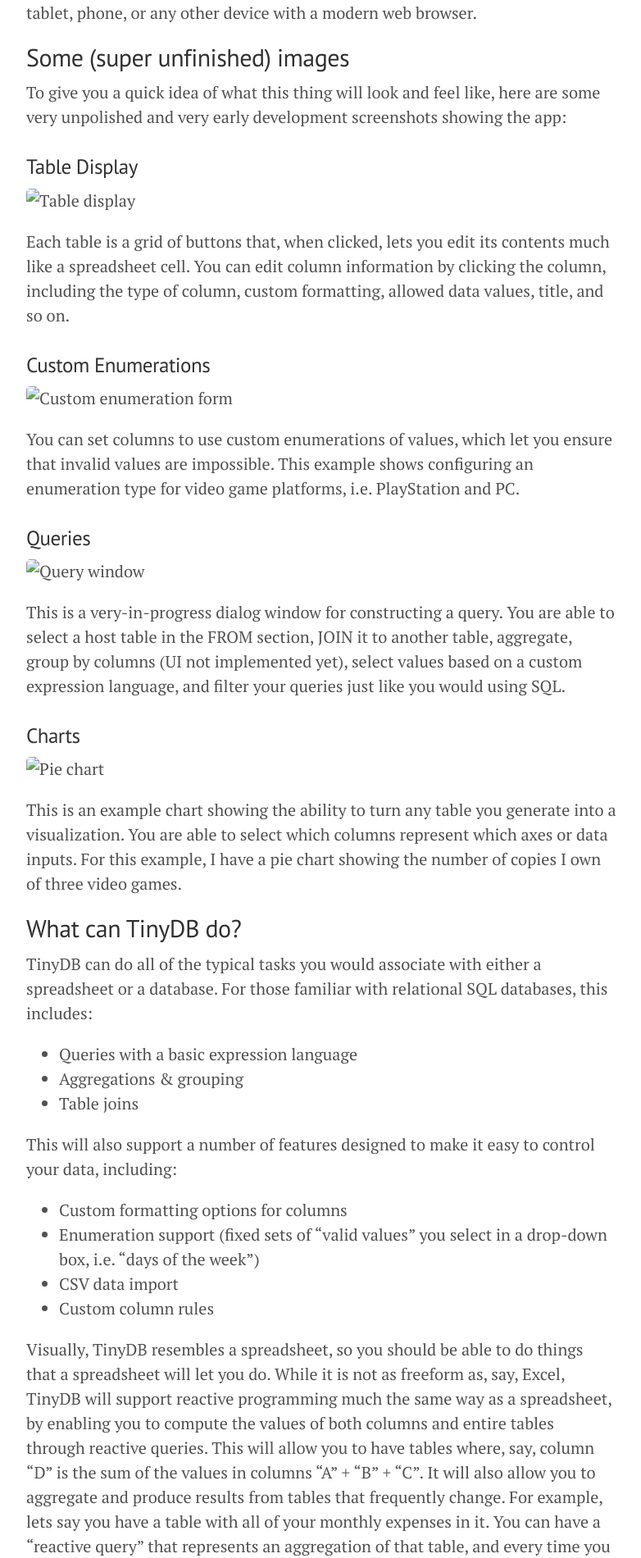
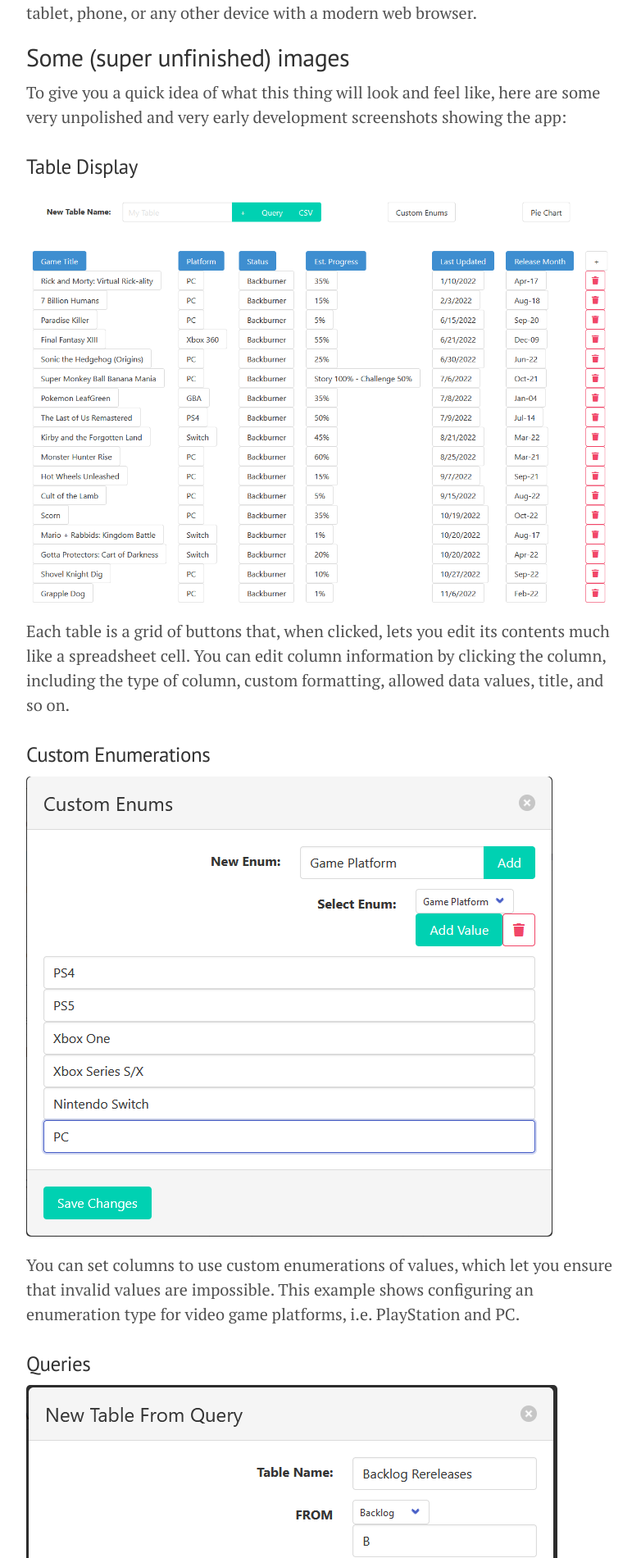
Before and after one commit to sloshy/blog, a Jekyll site: the page built from _posts/2023-06-20-intro-tinydb.md, in a window 1280 px wide. Shown: the part 689-2589 px from the top of the page at 82% size, without its empty margins (248-1030 px from the left). Built offline with Jekyll 4.4.1, drawn with Linux system fonts in a browser that asks for light colours.

Commit message:
Fix image links on blog page

```diff
--- a/_posts/2023-06-20-intro-tinydb.md
+++ b/_posts/2023-06-20-intro-tinydb.md
@@ -16,22 +16,22 @@ With TinyDB, I hope to allow you to opt into the level of control that you need
 To give you a quick idea of what this thing will look and feel like, here are some very unpolished and very early development screenshots showing the app:
 
 ### Table Display
-![Table display](../public/tinydb-intro-dist/table.png)
+![Table display](/public/tinydb-intro-dist/table.png)
 Each table is a grid of buttons that, when clicked, lets you edit its contents much like a spreadsheet cell.
 You can edit column information by clicking the column, including the type of column, custom formatting, allowed data values, title, and so on.
 
 ### Custom Enumerations
-![Custom enumeration form](../public/tinydb-intro-dist/enum.png)
+![Custom enumeration form](/public/tinydb-intro-dist/enum.png)
 You can set columns to use custom enumerations of values, which let you ensure that invalid values are impossible.
 This example shows configuring an enumeration type for video game platforms, i.e. PlayStation and PC.
 
 ### Queries
-![Query window](../public/tinydb-intro-dist/query.png)
+![Query window](/public/tinydb-intro-dist/query.png)
 This is a very-in-progress dialog window for constructing a query.
 You are able to select a host table in the FROM section, JOIN it to another table, aggregate, group by columns (UI not implemented yet), select values based on a custom expression language, and filter your queries just like you would using SQL.
 
 ### Charts
-![Pie chart](../public/tinydb-intro-dist/piechart.png)
+![Pie chart](/public/tinydb-intro-dist/piechart.png)
 This is an example chart showing the ability to turn any table you generate into a visualization.
 You are able to select which columns represent which axes or data inputs.
 For this example, I have a pie chart showing the number of copies I own of three video games.
```
